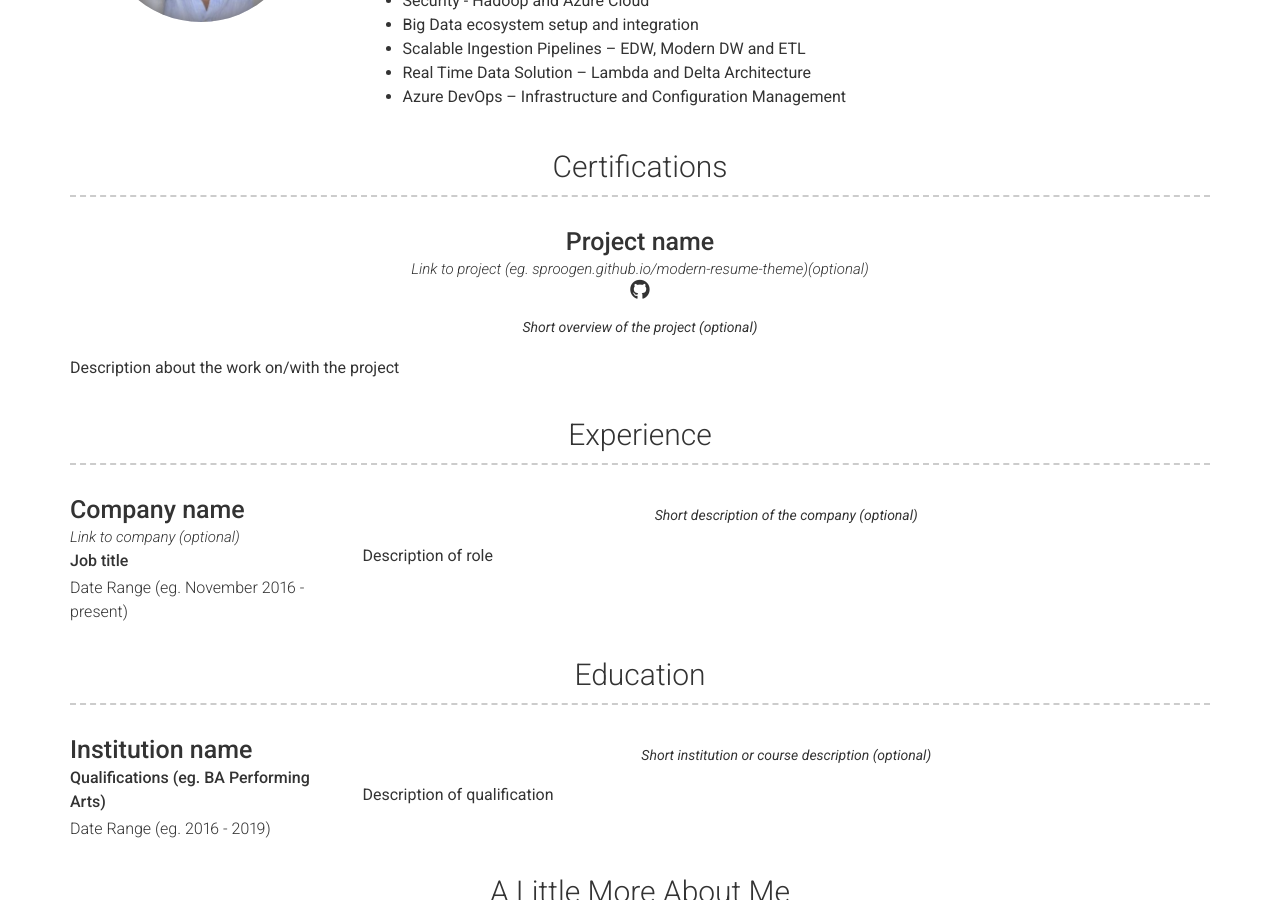
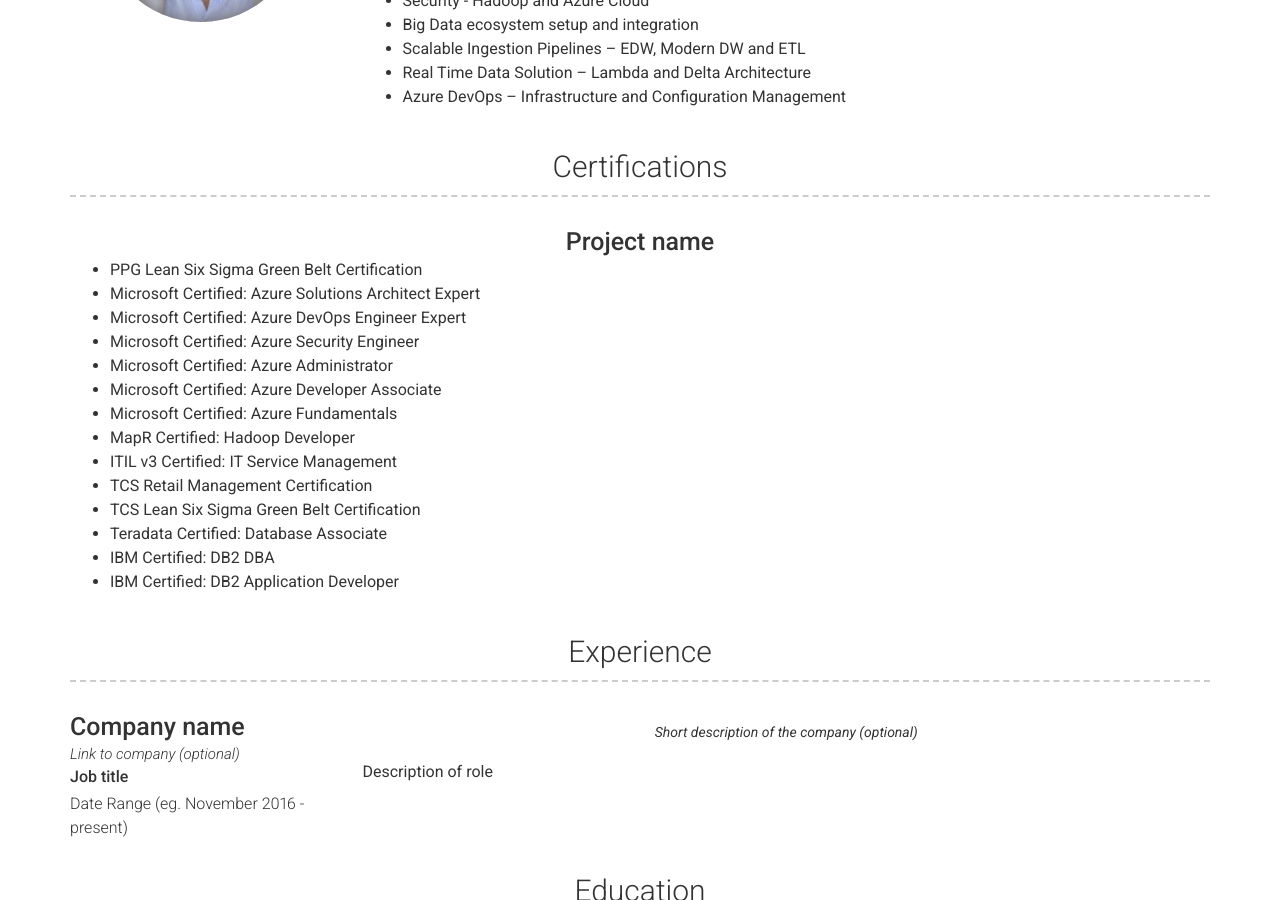
Before and after one commit to mohd-hasnain/mohd-hasnain.github.io, a Jekyll site: the page built from index.md, in a window 1280 px wide and 900 px high, scrolled down 480 px. Built offline with Jekyll 4.4.1, drawn with Linux system fonts in a browser that asks for light colours; nearby versions of some CDN libraries.

Commit message:
Update projects.yml

```diff
--- a/_data/projects.yml
+++ b/_data/projects.yml
@@ -1,9 +1,18 @@
 # Project template
 - layout: top-middle
   name: Project name
-  link: Link to project (eg. sproogen.github.io/modern-resume-theme)(optional)
-  github: Github page for project (eg. sproogen/modern-resume-theme)(optional)
-  quote: >
-    Short overview of the project (optional)
   description: | # this will include new lines to allow paragraphs
-    Description about the work on/with the project
+    - PPG Lean Six Sigma Green Belt Certification
+    - Microsoft Certified: Azure Solutions Architect Expert
+    - Microsoft Certified: Azure DevOps Engineer Expert
+    - Microsoft Certified: Azure Security Engineer
+    - Microsoft Certified: Azure Administrator
+    - Microsoft Certified: Azure Developer Associate
+    - Microsoft Certified: Azure Fundamentals
+    - MapR Certified: Hadoop Developer
+    - ITIL v3 Certified: IT Service Management
+    - TCS Retail Management Certification
+    - TCS Lean Six Sigma Green Belt Certification
+    - Teradata Certified: Database Associate
+    - IBM Certified: DB2 DBA
+    - IBM Certified: DB2 Application Developer
```
